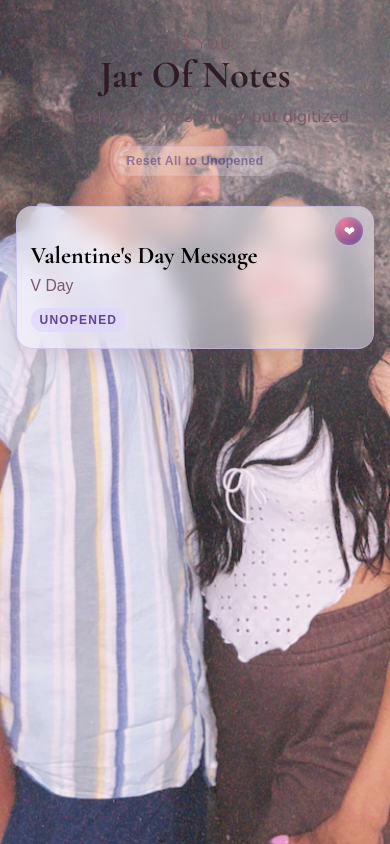
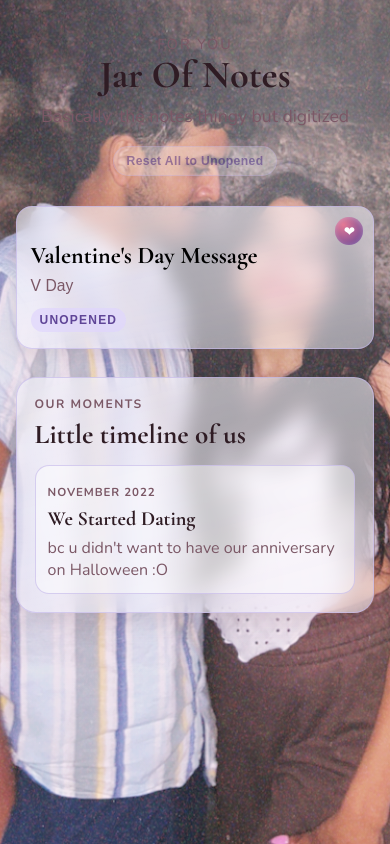
Before and after one commit to Kardee12/JarOfNotes, a React (Vite) app: page / in a window 390 px wide. Built offline with nearby package versions, Linux system fonts and the light colour scheme.

Commit message:
add some more

```diff
--- a/src/App.jsx
+++ b/src/App.jsx
@@ -1,7 +1,8 @@
-import { useEffect, useMemo, useState } from "react";
-import { letters } from "./data/letters";
+import { useEffect, useMemo, useRef, useState } from "react";
+import { letters, moments } from "./data/letters";
 
 const STORAGE_KEY = "open-when-opened-letters";
+const CONFETTI_COLORS = ["#f28cae", "#f7b267", "#6bbfd8", "#8fd694", "#9d8df1", "#f3e88b"];
 const DAILY_THEMES = [
   {
     base: "#f5e9ef",
@@ -70,10 +71,75 @@ function saveOpenedLetters(ids) {
   localStorage.setItem(STORAGE_KEY, JSON.stringify(ids));
 }
 
+function createConfettiPieces() {
+  return Array.from({ length: 36 }, (_, index) => ({
+    id: `${Date.now()}-${index}`,
+    left: `${Math.random() * 100}%`,
+    delay: `${Math.random() * 0.26}s`,
+    duration: `${1.7 + Math.random() * 1.1}s`,
+    drift: `${-110 + Math.random() * 220}px`,
+    rotate: `${Math.random() * 620 - 310}deg`,
+    size: `${7 + Math.random() * 9}px`,
+    color: CONFETTI_COLORS[index % CONFETTI_COLORS.length]
+  }));
+}
+
+function shufflePhotosWithTilt(photos) {
+  const shuffled = [...photos];
+
+  for (let index = shuffled.length - 1; index > 0; index -= 1) {
+    const swapIndex = Math.floor(Math.random() * (index + 1));
+    [shuffled[index], shuffled[swapIndex]] = [shuffled[swapIndex], shuffled[index]];
+  }
+
+  return shuffled.map((photo) => ({
+    ...photo,
+    tilt: `${(Math.random() * 12 - 6).toFixed(2)}deg`
+  }));
+}
+
+function playCelebrationChime() {
+  try {
+    const AudioContextConstructor = window.AudioContext || window.webkitAudioContext;
+    if (!AudioContextConstructor) return;
+
+    const context = new AudioContextConstructor();
+    const notes = [523.25, 659.25, 783.99];
+    const start = context.currentTime;
+
+    notes.forEach((frequency, index) => {
+      const oscillator = context.createOscillator();
+      const gainNode = context.createGain();
+      const noteStart = start + index * 0.12;
+
+      oscillator.type = "triangle";
+      oscillator.frequency.value = frequency;
+      gainNode.gain.setValueAtTime(0.0001, noteStart);
+      gainNode.gain.exponentialRampToValueAtTime(0.18, noteStart + 0.02);
+      gainNode.gain.exponentialRampToValueAtTime(0.0001, noteStart + 0.22);
+
+      oscillator.connect(gainNode);
+      gainNode.connect(context.destination);
+      oscillator.start(noteStart);
+      oscillator.stop(noteStart + 0.24);
+    });
+
+    window.setTimeout(() => {
+      context.close();
+    }, 900);
+  } catch {
+    // no-op
+  }
+}
+
 export default function App() {
   const backgroundPhotos = ["/photos/us-1.jpg", "/photos/us-2.jpg", "/photos/us-3.jpg", "/photos/us-4.jpg"];
   const [openedIds, setOpenedIds] = useState([]);
   const [activeLetterId, setActiveLetterId] = useState(null);
+  const [confettiPieces, setConfettiPieces] = useState([]);
+  const [displayPhotos, setDisplayPhotos] = useState([]);
+  const confettiTimeoutRef = useRef(null);
+
   const theme = useMemo(() => {
     const now = new Date();
     const startOfYear = new Date(now.getFullYear(), 0, 0);
@@ -91,8 +157,44 @@ export default function App() {
     [activeLetterId]
   );
 
+  useEffect(() => {
+    if (!activeLetter?.photos?.length) {
+      setDisplayPhotos([]);
+      return;
+    }
+
+    setDisplayPhotos(shufflePhotosWithTilt(activeLetter.photos));
+  }, [activeLetter]);
+
+  useEffect(
+    () => () => {
+      if (confettiTimeoutRef.current) {
+        window.clearTimeout(confettiTimeoutRef.current);
+      }
+    },
+    []
+  );
+
+  const triggerCelebration = () => {
+    setConfettiPieces(createConfettiPieces());
+    playCelebrationChime();
+
+    if (confettiTimeoutRef.current) {
+      window.clearTimeout(confettiTimeoutRef.current);
+    }
+
+    confettiTimeoutRef.current = window.setTimeout(() => {
+      setConfettiPieces([]);
+    }, 2400);
+  };
+
   const openLetter = (letterId) => {
+    const isFirstOpen = !openedIds.includes(letterId);
     setActiveLetterId(letterId);
+
+    if (isFirstOpen) {
+      triggerCelebration();
+    }
 
     setOpenedIds((prev) => {
       if (prev.includes(letterId)) return prev;
@@ -106,6 +208,11 @@ export default function App() {
   const resetOpenedLetters = () => {
     setOpenedIds([]);
     saveOpenedLetters([]);
+  };
+
+  const reshufflePolaroids = () => {
+    if (!activeLetter?.photos?.length) return;
+    setDisplayPhotos(shufflePhotosWithTilt(activeLetter.photos));
   };
 
   return (
@@ -169,6 +276,20 @@ export default function App() {
           })}
         </section>
 
+        <section className="moments-section" aria-label="Our moments timeline">
+          <p className="moments-kicker">Our Moments</p>
+          <h2>Little timeline of us</h2>
+          <div className="moments-list">
+            {moments.map((moment) => (
+              <article className="moment-item" key={moment.date + moment.title}>
+                <p className="moment-date">{moment.date}</p>
+                <h3>{moment.title}</h3>
+                <p>{moment.note}</p>
+              </article>
+            ))}
+          </div>
+        </section>
+
         {activeLetter && (
           <div className="modal-backdrop" role="presentation" onClick={closeModal}>
             <article
@@ -187,10 +308,23 @@ export default function App() {
 
               <p className="modal-note">{activeLetter.note}</p>
 
-              {activeLetter.photos?.length > 0 && (
+              {displayPhotos.length > 0 && (
                 <section className="photo-strip" aria-label="Letter photos">
-                  {activeLetter.photos.map((photo) => (
-                    <img key={photo.src} src={photo.src} alt={photo.alt} loading="lazy" />
+                  <div className="photo-strip-head">
+                    <p>Polaroid Shuffle Mode</p>
+                    <button className="shuffle-button" type="button" onClick={reshufflePolaroids}>
+                      Shuffle Photos
+                    </button>
+                  </div>
+
+                  {displayPhotos.map((photo, index) => (
+                    <figure
+                      key={`${photo.src}-${photo.tilt}-${index}`}
+                      className="polaroid"
+                      style={{ "--tilt": photo.tilt }}
+                    >
+                      <img src={photo.src} alt={photo.alt} loading="lazy" />
+                    </figure>
                   ))}
                 </section>
               )}
@@ -204,6 +338,24 @@ export default function App() {
           </div>
         )}
       </main>
+
+      <div className={`confetti-layer ${confettiPieces.length > 0 ? "is-active" : ""}`} aria-hidden="true">
+        {confettiPieces.map((piece) => (
+          <span
+            key={piece.id}
+            className="confetti-piece"
+            style={{
+              "--left": piece.left,
+              "--delay": piece.delay,
+              "--duration": piece.duration,
+              "--drift": piece.drift,
+              "--spin": piece.rotate,
+              "--size": piece.size,
+              "--piece-color": piece.color
+            }}
+          />
+        ))}
+      </div>
     </div>
   );
 }
--- a/src/data/letters.js
+++ b/src/data/letters.js
@@ -18,3 +18,11 @@ Happy Valentine's Day Simtard. I love you.
     promise: "I promise u i will write 1 message every few days lol"
   },
 ];
+
+export const moments = [
+  {
+    date: "November 2022",
+    title: "We Started Dating",
+    note: "bc u didn't want to have our anniversary on Halloween :O"
+  },
+];
--- a/src/styles.css
+++ b/src/styles.css
@@ -266,13 +266,145 @@ h1 {
   gap: 10px;
 }
 
-.photo-strip img {
+.photo-strip-head {
+  grid-column: 1 / -1;
+  display: flex;
+  align-items: center;
+  justify-content: space-between;
+  gap: 10px;
+}
+
+.photo-strip-head p {
+  margin: 0;
+  font-size: 0.84rem;
+  letter-spacing: 0.1em;
+  text-transform: uppercase;
+  color: var(--text-muted);
+  font-weight: 700;
+}
+
+.shuffle-button {
+  border: 1px solid var(--card-border);
+  border-radius: 999px;
+  background: rgba(255, 255, 255, 0.6);
+  color: var(--accent-deep);
+  font-size: 0.76rem;
+  font-weight: 700;
+  letter-spacing: 0.04em;
+  text-transform: uppercase;
+  padding: 7px 12px;
+  cursor: pointer;
+  transition: transform 0.2s ease, border-color 0.2s ease;
+}
+
+.shuffle-button:hover {
+  transform: translateY(-1px);
+  border-color: var(--accent);
+}
+
+.polaroid {
+  margin: 0;
+  padding: 10px 10px 18px;
+  border-radius: 6px;
+  background: #fff;
+  box-shadow: 0 10px 22px rgba(70, 31, 43, 0.18);
+  transform: rotate(var(--tilt));
+  transition: transform 0.2s ease;
+}
+
+.polaroid:hover {
+  transform: rotate(0deg) translateY(-2px);
+}
+
+.polaroid img {
   width: 100%;
   height: auto;
   max-height: 320px;
   object-fit: contain;
-  background: rgba(255, 255, 255, 0.35);
+  border-radius: 2px;
+}
+
+.moments-section {
+  margin-top: 28px;
+  border: 1px solid var(--card-border);
+  border-radius: 20px;
+  background:
+    linear-gradient(165deg, rgba(255, 255, 255, 0.26), rgba(255, 255, 255, 0.08)),
+    var(--card);
+  backdrop-filter: blur(10px) saturate(1.05);
+  box-shadow: var(--shadow);
+  padding: 18px;
+}
+
+.moments-kicker {
+  margin: 0;
+  text-transform: uppercase;
+  letter-spacing: 0.12em;
+  font-size: 0.76rem;
+  color: var(--text-muted);
+  font-weight: 700;
+}
+
+.moments-section h2 {
+  margin-top: 6px;
+  margin-bottom: 14px;
+  font-size: clamp(1.7rem, 4vw, 2.2rem);
+}
+
+.moments-list {
+  display: grid;
+  grid-template-columns: repeat(auto-fit, minmax(190px, 1fr));
+  gap: 12px;
+}
+
+.moment-item {
+  border: 1px solid var(--card-border);
   border-radius: 14px;
+  padding: 12px;
+  background: rgba(255, 255, 255, 0.45);
+}
+
+.moment-date {
+  margin: 0;
+  font-size: 0.72rem;
+  font-weight: 700;
+  letter-spacing: 0.08em;
+  text-transform: uppercase;
+  color: var(--accent-deep);
+}
+
+.moment-item h3 {
+  margin-top: 6px;
+  font-size: 1.26rem;
+}
+
+.moment-item p {
+  margin-top: 6px;
+  margin-bottom: 0;
+  color: var(--text-muted);
+}
+
+.confetti-layer {
+  position: fixed;
+  inset: 0;
+  pointer-events: none;
+  overflow: hidden;
+  z-index: 30;
+}
+
+.confetti-piece {
+  position: absolute;
+  top: -10vh;
+  left: var(--left);
+  width: var(--size);
+  height: calc(var(--size) * 0.45);
+  border-radius: 2px;
+  opacity: 0;
+  background: var(--piece-color);
+}
+
+.confetti-layer.is-active .confetti-piece {
+  animation: confettiFall var(--duration) ease-in var(--delay) forwards;
 }
 
 .promise {
@@ -326,6 +458,20 @@ h1 {
   }
 }
 
+@keyframes confettiFall {
+  0% {
+    opacity: 1;
+    transform: translate3d(0, -2vh, 0) rotate(0deg);
+  }
+  85% {
+    opacity: 1;
+  }
+  100% {
+    opacity: 0;
+    transform: translate3d(var(--drift), 110vh, 0) rotate(var(--spin));
+  }
+}
+
 @media (max-width: 640px) {
   .page {
     padding-top: 34px;
@@ -342,4 +488,13 @@ h1 {
   .reset-button {
     font-size: 0.76rem;
   }
+
+  .photo-strip-head {
+    flex-direction: column;
+    align-items: flex-start;
+  }
+
+  .shuffle-button {
+    width: 100%;
+  }
 }
```
Also changed, not shown: 5 other files (tests, documents, lock files or other folders).
